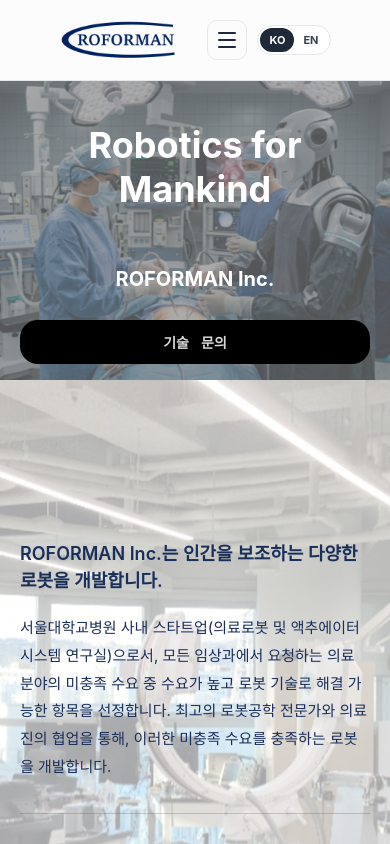
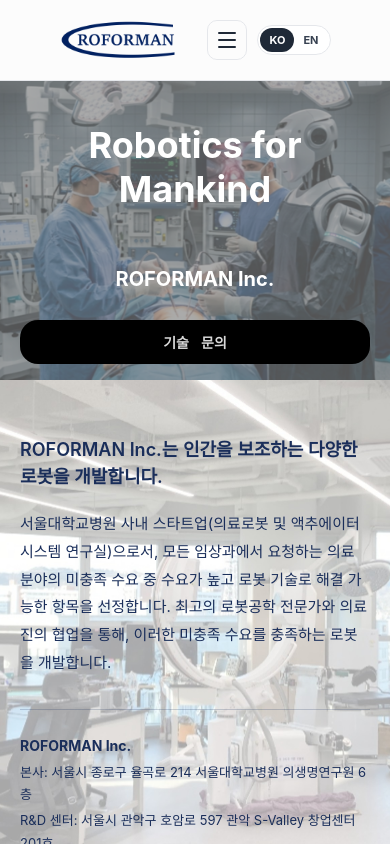
Before and after one commit to roforman/roforman.github.io, a Next.js app: page / in a window 390 px wide. Shown: the top 844 px of the page. Built offline with nearby package versions, Linux system fonts and the light colour scheme; a web font is replaced by a local one.

Commit message:
style: 모바일 About 섹션 배경이미지 비율 16:9로 조정

```diff
--- a/src/styles/home.module.css
+++ b/src/styles/home.module.css
@@ -163,6 +163,11 @@
 }
 
 @media (max-width: 768px) {
+  .about {
+    height: auto;
+    min-height: 56.25vw;
+  }
+
   .aboutInner {
     padding: 56px 20px;
     gap: 32px;
```
